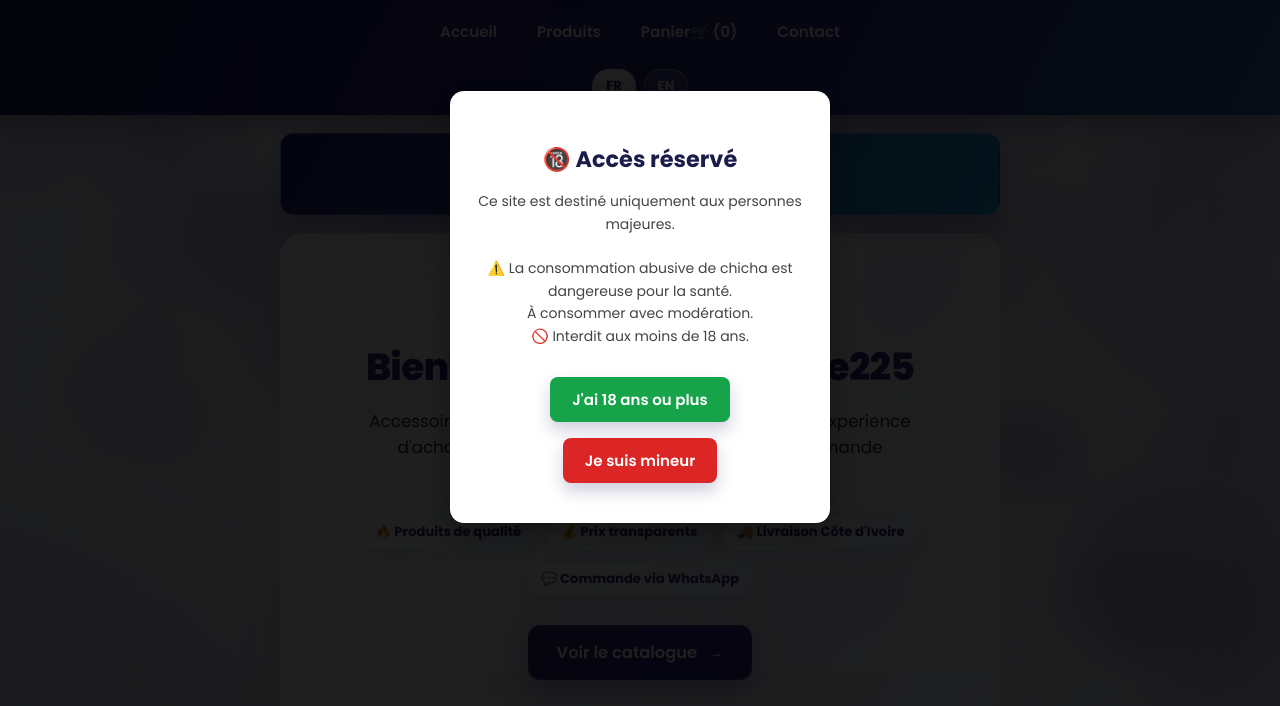
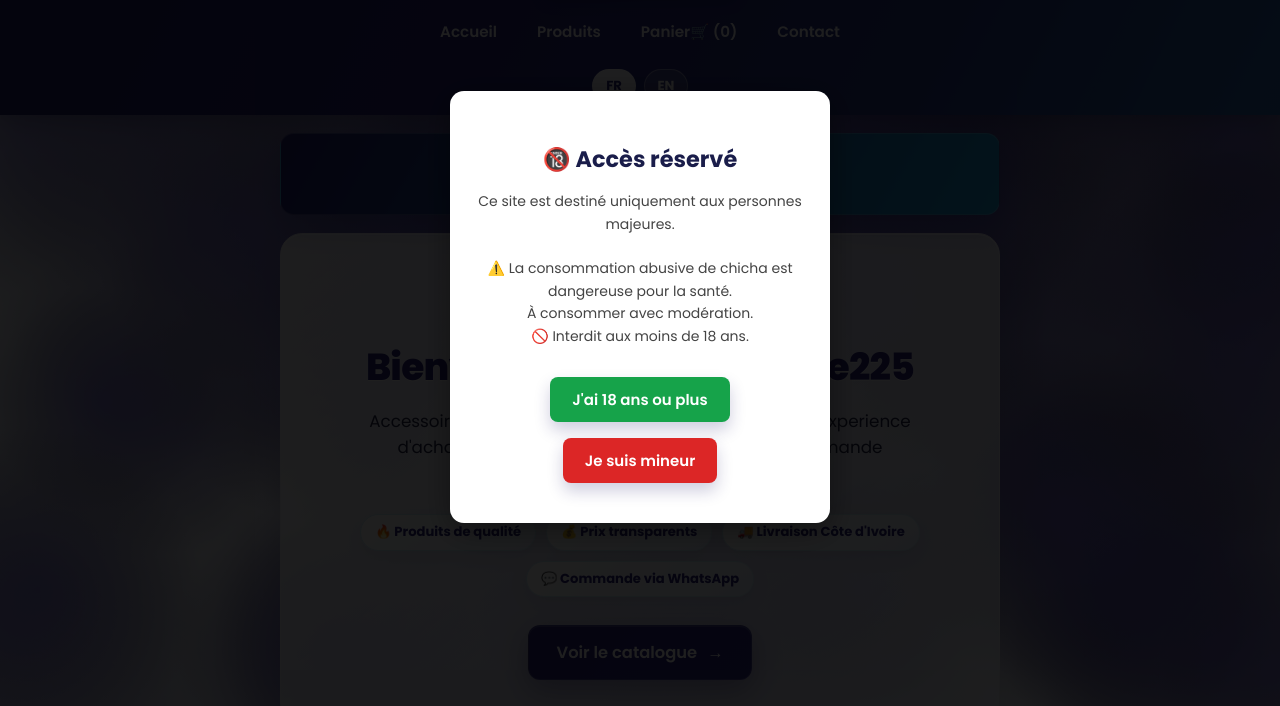
Before and after one commit to smarttech0707/onchiche225, a website: page index.html in a window 1280 px wide. Shown: the part 93-799 px from the top of the page. Drawn offline with Linux system fonts and the light colour scheme; no server answers; animation ran at ten frames a second.

Commit message:
Fumée très visible - 80 particules, taille et opacité maximales

```diff
--- a/index.html
+++ b/index.html
@@ -19,7 +19,7 @@
 
 <body>
 
-<canvas id="smoke-canvas" style="position:fixed;top:0;left:0;width:100%;height:100%;pointer-events:none;z-index:0;opacity:0.55;"></canvas>
+<canvas id="smoke-canvas" style="position:fixed;top:0;left:0;width:100%;height:100%;pointer-events:none;z-index:0;opacity:0.8;"></canvas>
 
 <header class="site-header" style="position:relative;z-index:1;">
 
@@ -150,20 +150,20 @@
   });
 
   const particles = [];
-  const COUNT = 50;
+  const COUNT = 80;
 
   function rand(min, max) { return Math.random() * (max - min) + min; }
 
   function createParticle() {
     return {
       x: rand(0, W),
-      y: H + rand(0, 80),
-      r: rand(40, 120),
-      alpha: rand(0.25, 0.6),
-      vx: rand(-0.5, 0.5),
-      vy: rand(-0.6, -1.4),
-      grow: rand(0.2, 0.5),
-      fade: rand(0.0015, 0.004)
+      y: H + rand(0, 100),
+      r: rand(80, 200),
+      alpha: rand(0.4, 0.75),
+      vx: rand(-0.6, 0.6),
+      vy: rand(-0.5, -1.2),
+      grow: rand(0.3, 0.8),
+      fade: rand(0.001, 0.003)
     };
   }
 
@@ -178,9 +178,10 @@
     particles.forEach((p, i) => {
       ctx.beginPath();
       const grad = ctx.createRadialGradient(p.x, p.y, 0, p.x, p.y, p.r);
-      grad.addColorStop(0, `rgba(80,70,200,${p.alpha})`);
-      grad.addColorStop(0.5, `rgba(60,50,160,${p.alpha * 0.5})`);
-      grad.addColorStop(1, `rgba(40,30,120,0)`);
+      grad.addColorStop(0, `rgba(70,55,190,${p.alpha})`);
+      grad.addColorStop(0.4, `rgba(50,40,150,${p.alpha * 0.6})`);
+      grad.addColorStop(0.75, `rgba(30,25,100,${p.alpha * 0.25})`);
+      grad.addColorStop(1, `rgba(20,15,80,0)`);
       ctx.fillStyle = grad;
       ctx.arc(p.x, p.y, p.r, 0, Math.PI * 2);
       ctx.fill();
```
